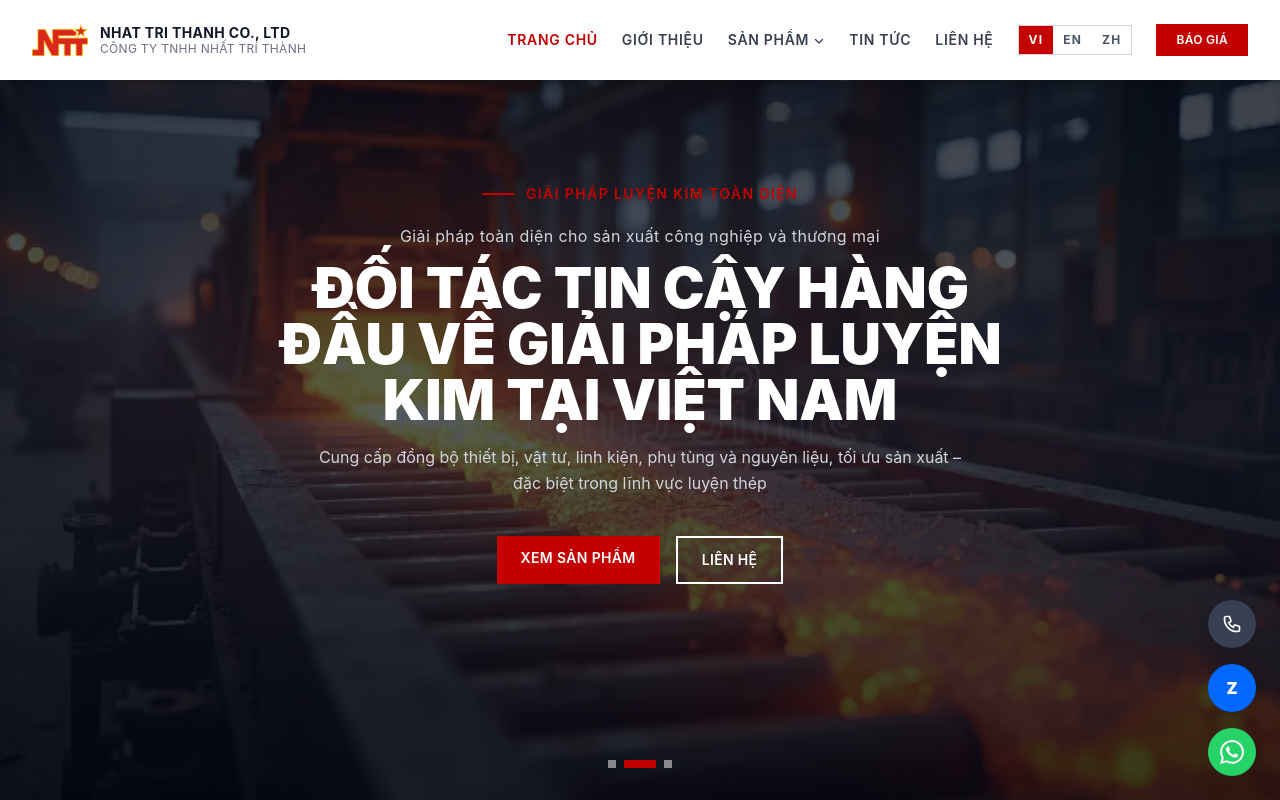
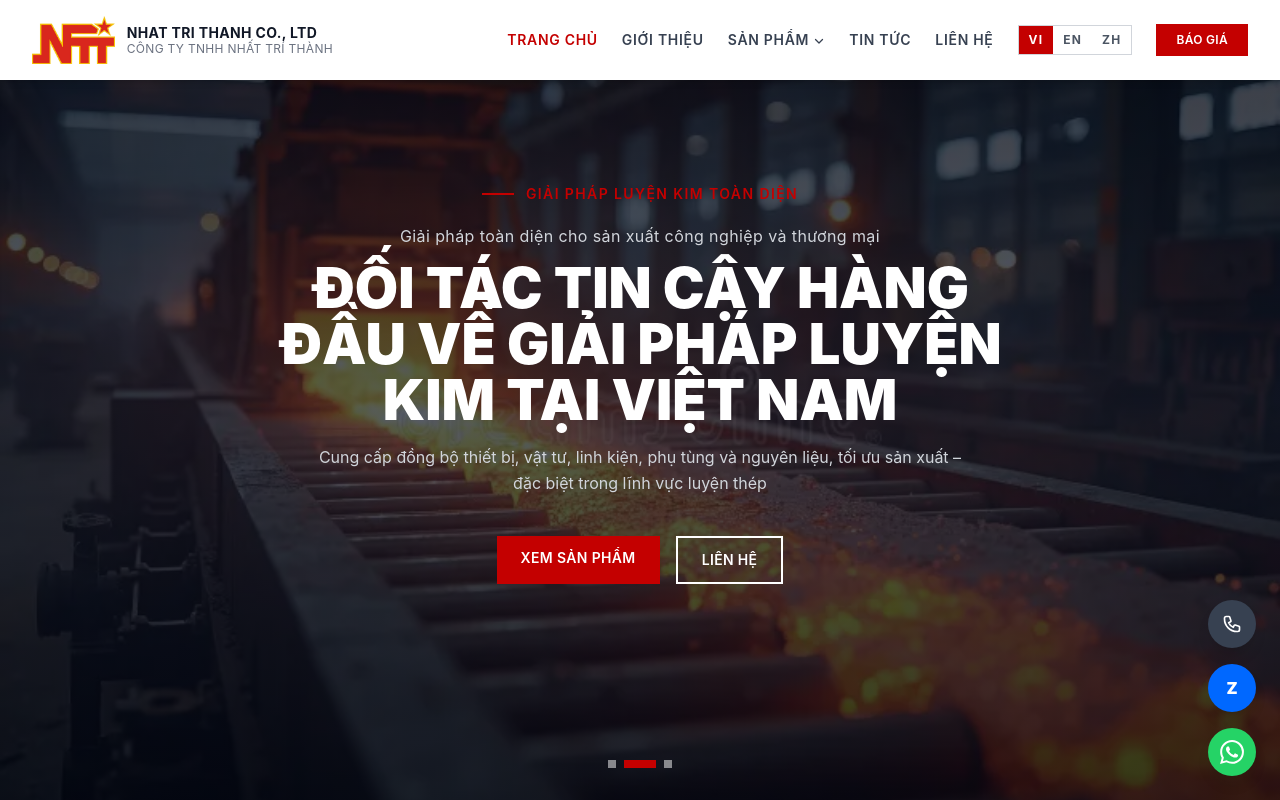
Before and after one commit to namth1793/nhat_tri_thanh, a Next.js app in the folder frontend/: page / in a window 1280 px wide. Shown: the top 800 px of the page. Built offline with nearby package versions, Linux system fonts and the light colour scheme.

Commit message:
update ui

```diff
--- a/frontend/app/page.jsx
+++ b/frontend/app/page.jsx
@@ -1,7 +1,6 @@
 import Hero from '../components/sections/Hero';
 import Stats from '../components/sections/Stats';
 import About from '../components/sections/About';
-import Partners from '../components/sections/Partners';
 import ProductCategories from '../components/sections/ProductCategories';
 import Industries from '../components/sections/Industries';
 import News from '../components/sections/News';
@@ -14,7 +13,6 @@ export default function HomePage() {
       <Hero />
       <Stats />
       <About />
-      <Partners />
       <ProductCategories />
       <Industries />
       <News />
--- a/frontend/components/Footer.jsx
+++ b/frontend/components/Footer.jsx
@@ -23,9 +23,9 @@ export default function Footer() {
               <Image
                 src="/images/logo.jpg"
                 alt="Nhật Trí Thành Logo"
-                width={52}
+                width={80}
                 height={52}
-                className="object-contain bg-white p-1"
+                className="object-contain h-12 w-auto bg-white p-1"
               />
               <div>
                 <div className="font-bold text-base leading-tight tracking-tight">NHẬT TRÍ THÀNH</div>
--- a/frontend/components/Header.jsx
+++ b/frontend/components/Header.jsx
@@ -34,9 +34,9 @@ export default function Header() {
             <Image
               src="/images/logo.jpg"
               alt="Nhật Trí Thành Logo"
-              width={56}
-              height={56}
-              className="object-contain"
+              width={80}
+              height={52}
+              className="object-contain h-12 w-auto"
             />
             <div className="flex flex-col">
               <div className="font-bold text-sm leading-tight tracking-wide text-gray-900">NHAT TRI THANH CO., LTD</div>
```
